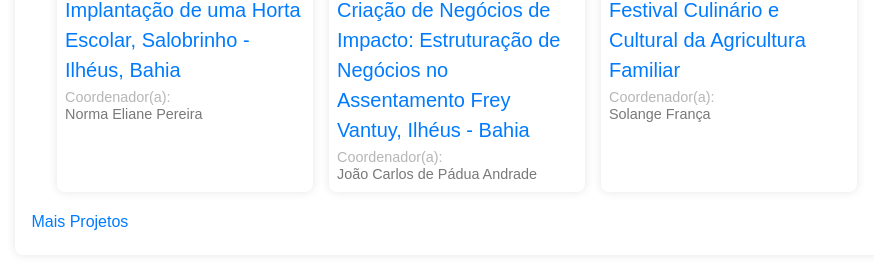
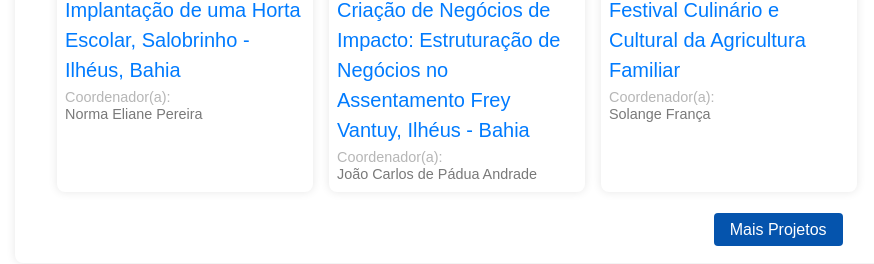
Before and after one commit to NUCOM-PROEX-UESC/UESC-Comunidades, a PHP site: page /uesccomunidade.html in a window 1280 px wide. Shown: the part 310-574 px from the top of the page, without its empty margins (183-1057 px from the left). Run offline with PHP 8.4, Linux system fonts and the light colour scheme; some libraries are stand-ins or nearby versions.

Commit message:
Update uesccomunidade.css

```diff
--- a/css/uesccomunidade.css
+++ b/css/uesccomunidade.css
@@ -293,3 +293,29 @@ h5 {
   transition: color 0.3s ease; /* Adiciona transição suave para a cor */
   font-weight: bolder;
 }
+
+@media screen and (max-width: 768px) {
+  .carrosselcomunidade {
+    width: 90vw;
+  }
+}
+
+.mais {
+  margin: .5rem 2.5rem;
+  align-self: flex-end; /* Alinha o botão à direita */
+}
+
+.mais a {
+  background-color: #0554ad; /* Azul royal */
+  color: white;
+  text-decoration: none;
+  padding: 0.5rem 1rem; /* Espaçamento interno */
+  border-radius: 4px; /* Bordas arredondadas */
+}
+
+@media screen and (max-width: 768px){
+  .mais {
+    margin: 1rem auto;
+    align-self: flex-end; /* Alinha o botão à direita */
+  }
+}
```
